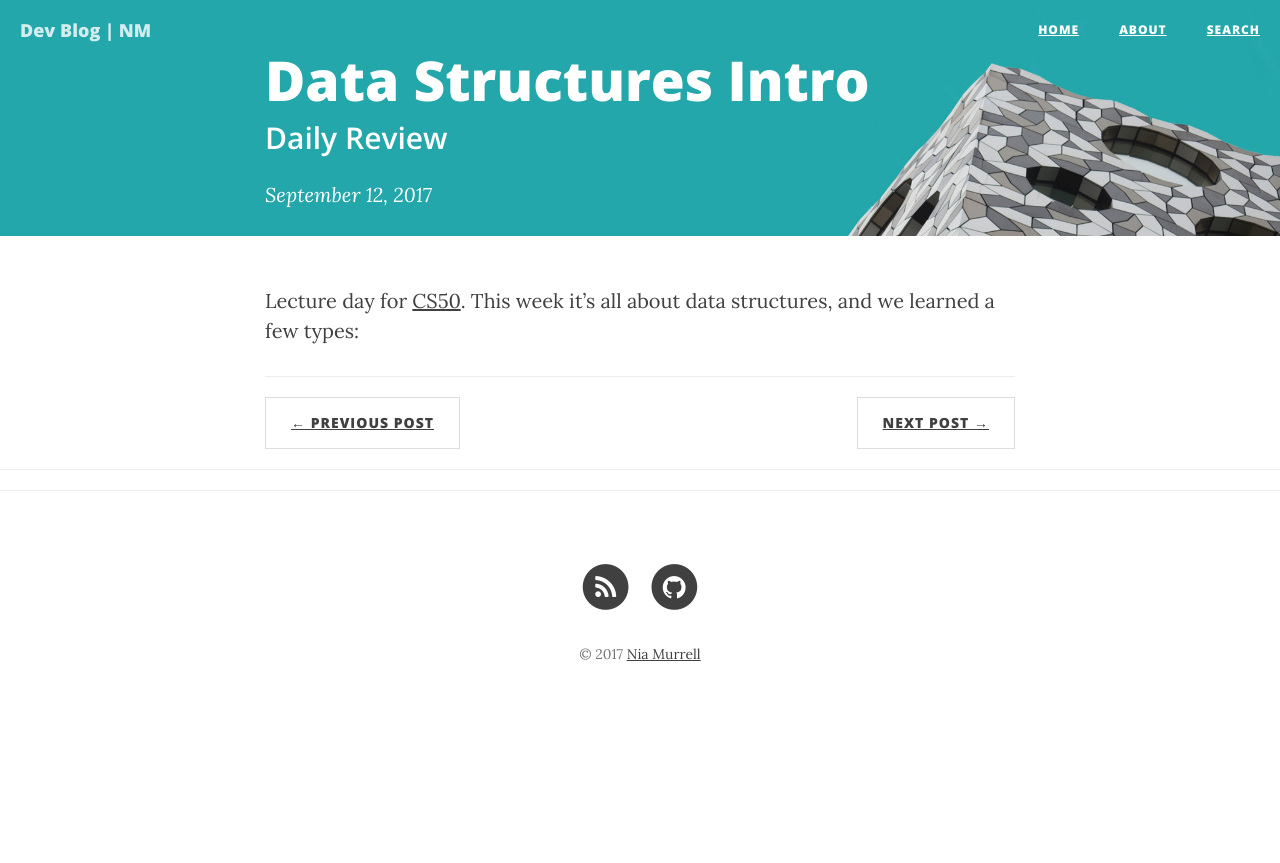
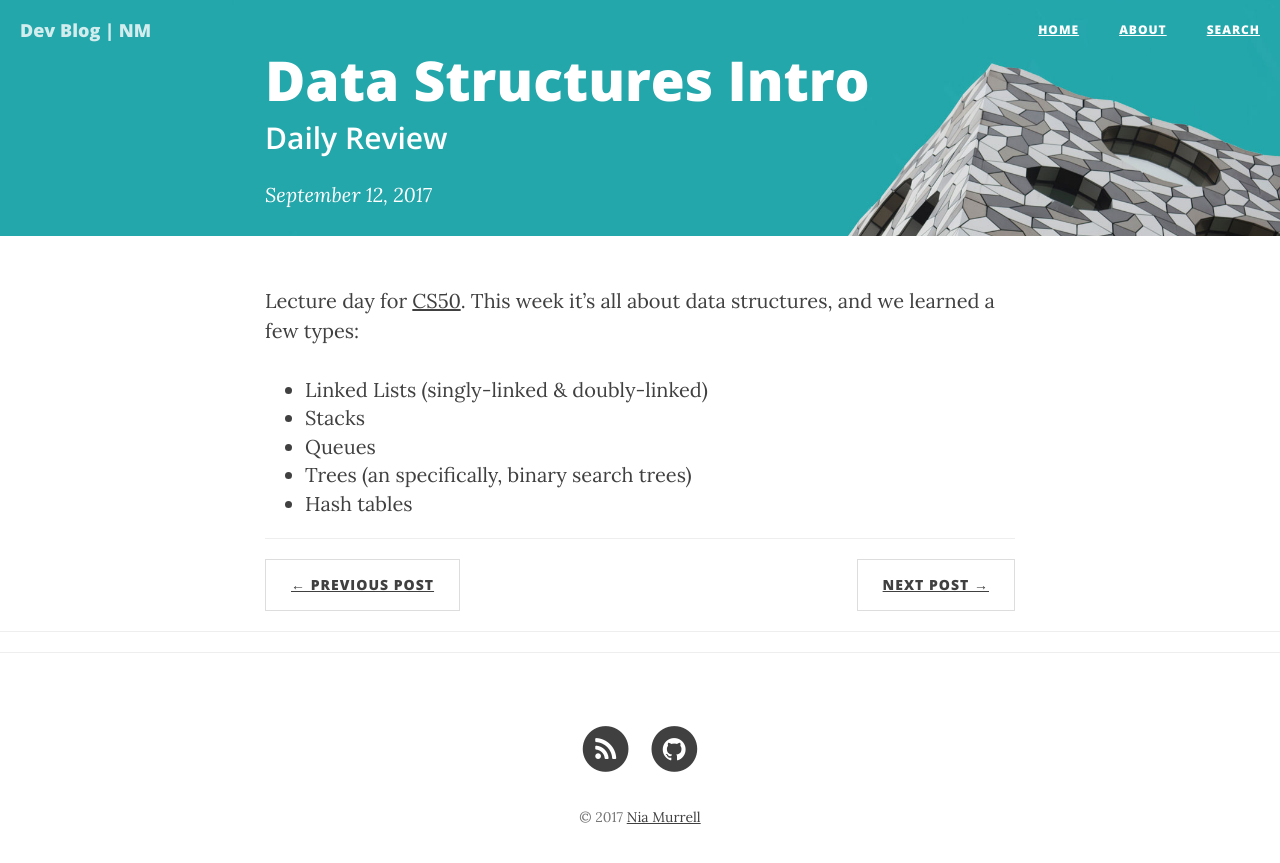
Before and after one commit to niamurrell/jekyll-blog, a Jekyll site: the page built from _posts/2017-09-12-data-structures-intro.md, in a window 1280 px wide. Shown: the top 863 px of the page. Built offline with Jekyll 4.4.1, drawn with Linux system fonts in a browser that asks for light colours; nearby versions of some CDN libraries.

Commit message:
Add data structures

```diff
--- a/_posts/2017-09-12-data-structures-intro.md
+++ b/_posts/2017-09-12-data-structures-intro.md
@@ -8,3 +8,9 @@ category:   daily
 ---
 
 Lecture day for [CS50](https://niamurrell.github.io/search/index.html#CS50). This week it's all about data structures, and we learned a few types:
+
+* Linked Lists (singly-linked & doubly-linked)
+* Stacks
+* Queues
+* Trees (an specifically, binary search trees)
+* Hash tables
```
